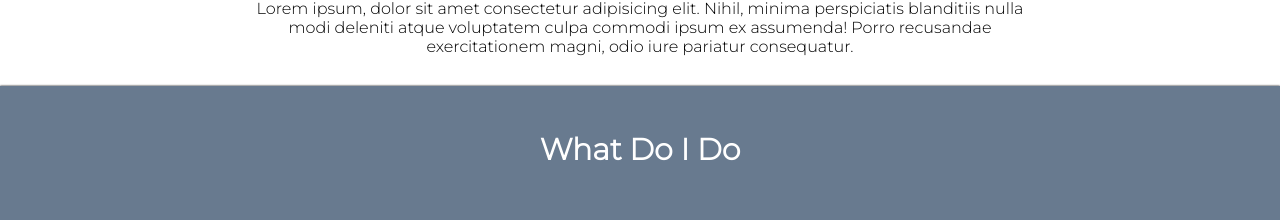
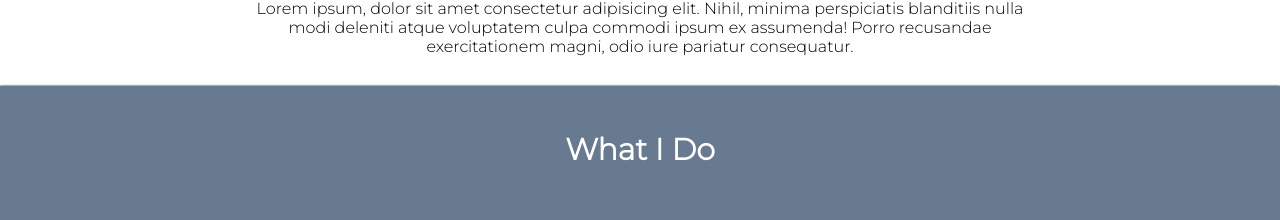
Before and after one commit to Mardoolio/nmardcopywritingwebsite, a plain HTML site: page index.html in a window 1280 px wide. Shown: the part 1436-1656 px from the top of the page. Drawn offline with Linux system fonts and the light colour scheme.

Commit message:
Add files via upload

```diff
--- a/index.html
+++ b/index.html
@@ -64,7 +64,7 @@
     </section>
 
     <section class="what-i-do-section">
-        <h1>What Do I Do</h1>
+        <h1>What I Do</h1>
         <div class="grid-container">
             <div class="grid-item">
               <div class="what-i-do-content">
```
